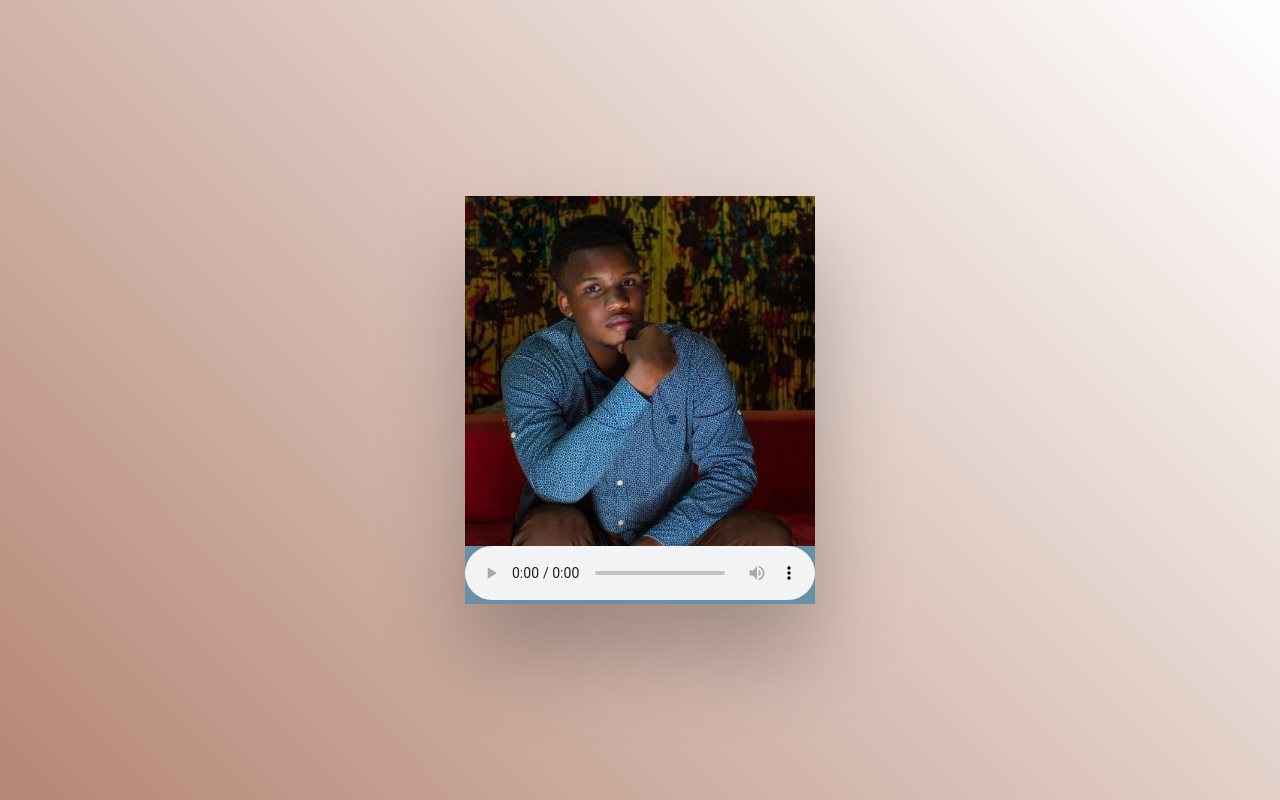
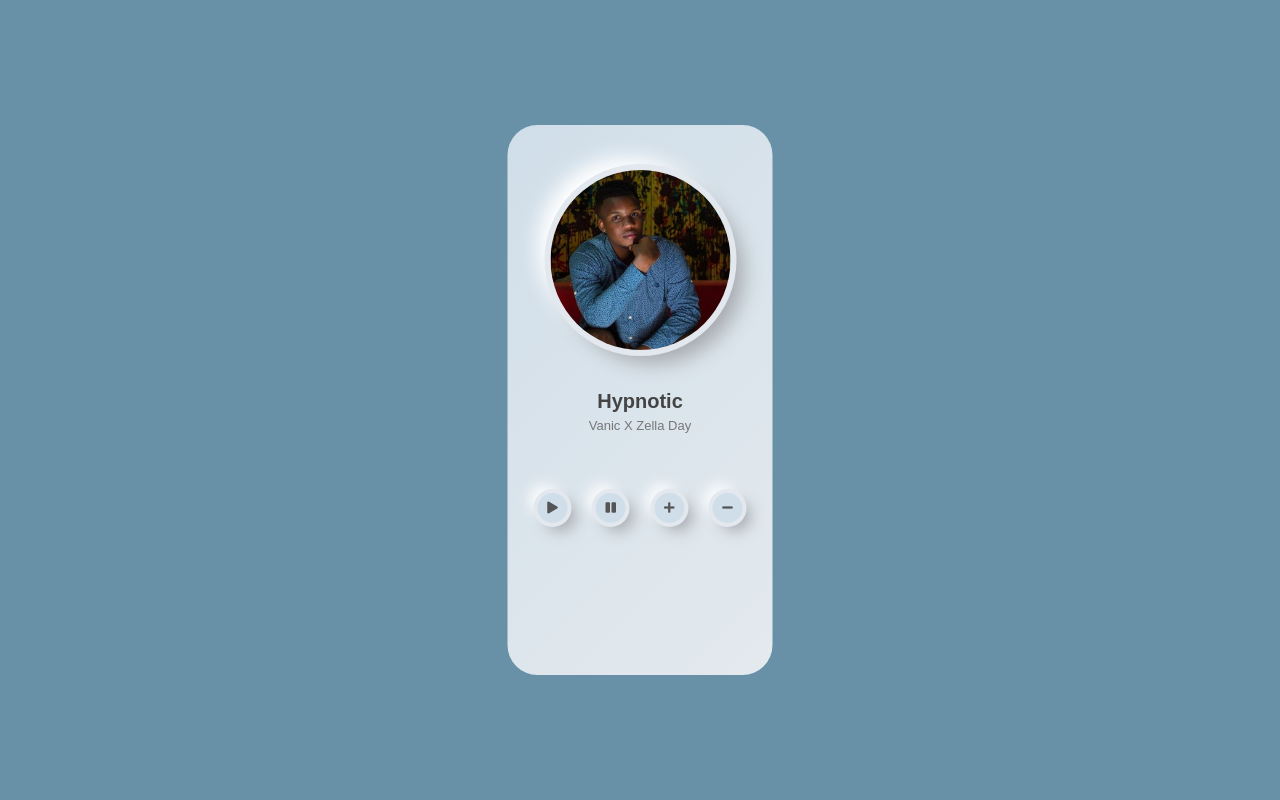
Before and after one commit to RamseyNjire/play-yourself, a plain HTML site: page index.html in a window 1280 px wide. Drawn offline with Linux system fonts and the light colour scheme.

Commit message:
finish basic player

```diff
--- a/index.html
+++ b/index.html
@@ -1,19 +1,67 @@
 <!DOCTYPE html>
 <html lang="en">
-  <head>
+<head>
     <meta charset="UTF-8">
     <meta name="viewport" content="width=device-width, initial-scale=1.0">
-    <title>Play Yoursel</title>
+    <title>Play Yourself</title>
+
+
+    <link rel="stylesheet" href="https://use.fontawesome.com/releases/v5.7.0/css/all.css"/>
+
     <link rel="stylesheet" href="style.css">
-  </head>
-  <body>
-    <div class="player">
-      <div class="imgBx">
-        <img src="Me.jpg" alt="Me">
+</head>
+<body>
+
+    <div class="music-player">
+      <div class="music-album-photo">
+          <img src="Me.jpg" alt="">
       </div>
-      <audio controls>
-        <source src="vanic_x_zella_day_hypnotic.mp3" type="audio/mp3">
-      </audio>
+
+      <div class="music-detail">
+          <h2>Hypnotic</h2>
+          <p>Vanic X Zella Day</p>
+      </div>
+
+      <audio id="player" src="vanic_x_zella_day_hypnotic.mp3"></audio>
+
+      <div class="music-changer">
+        <button id="play" onclick = "document.getElementById('player').play()">
+          <i class="play-pause fa fa-play"></i>
+        </button>
+        <button id="pause" onclick = "document.getElementById('player').pause()">
+          <i class="fa fa-pause"></i>
+        </button>
+        <button id="vol-up" onclick = "document.getElementById('player').volume += 0.2">
+          <i class="fa fa-plus"></i>
+        </button>
+        <button id="vol-down" onclick = "document.getElementById('player').volume -= 0.2">
+          <i class="fa fa-minus"></i>
+        </button>
+      </div>
+
+      <!-- <div class="play-timeline" value="0" max="1">
+          <div class="time">
+              <span>01:27</span> <span>05:14</span>
+          </div>
+          <div class="timeline-bar"></div>
+      </div> -->
     </div>
-  </body>
+
+    <!-- <div class="player">
+      <div class="info">
+        <div class="name">
+          All of me
+        </div>
+        <div class="singer">
+          John Legend
+        </div>
+      </div>
+      <div class="btns">
+        <div class="play"></div>
+        <div class="next"></div>
+      </div>
+      <div class="progress"></div>
+    </div> -->
+
+</body>
 </html>
--- a/style.css
+++ b/style.css
@@ -1,45 +1,186 @@
-*
-{
+*{
   margin: 0;
   padding: 0;
   box-sizing: border-box;
-}
+  }
 
-body {
-  display: flex;
-  justify-content: center;
-  align-items: center;
-  min-height: 100vh;
-  background: linear-gradient(45deg, #b58674, #fff)
-}
+  body{
+    height: 100vh;
+    width: 100%;
+    background: #6890a6; /* #d0dee9 */
+  }
 
-.player
-{
-  position: relative;
-  width: 350px;
-  background: #6890a6;
-  box-shadow: 0 50px 80px rgba(0,0,0,0.25);
-}
+  .music-player{
+    height: 550px;
+    width: 265px;
+    position: absolute;
+    top: 50%;
+    left: 50%;
+    transform: translate(-50%,-50%);
+    background: linear-gradient(-45deg, #e4eaee, #d0dee9);
+    box-shadow:
+    13px 13px 20px hsla(201, 26%, 53%, 1) 0.4%,  /* #cbced1 */
+    -4px -4px 9px rgba(153, 153, 153, 0.4)
+    ;
+    border-radius: 30px;
+    padding: 20px;
+  }
 
-.player .imgBx
-{
-  position: relative;
-  width: 100%;
-  height: 350px;
-}
+  .music-top-icon{
+    width: 100%;
+    height: 35px;
+    padding: 0 5px;
+    display: flex;
+    justify-content: space-between;
+    color: #555;
+  }
 
-.player .imgBx img
-{
-  position: absolute;
-  top: 0;
-  left: 0;
-  width: 100%;
-  height: 100%;
-  object-fit: cover;
-}
+  .music-top-icon p{
+    height: 30px;
+    line-height: 30px;
+    font-family: sans-serif;
+    font-size: 12px;
+    letter-spacing: 1px;
+  }
 
-.player audio
-{
-  width: 100%;
-  outline: none;
-}
+  .arrow-left,.music-bar{
+    height: 30px;
+    width: 30px;
+    line-height: 30px;
+    background: #d0dee9;
+    box-shadow:
+    0 0 0 4px #e2e8ee,
+    0 0 2px #fff,
+    8px 8px 15px #a7aaaf,
+    -8px -8px 15px #ffffff
+    ;
+    border-radius: 50%;
+    text-align: center;
+    cursor: pointer;
+    font-size: 12px;
+  }
+
+  .music-album-photo{
+    height: 180px;
+    width: 180px;
+    overflow: hidden;
+    margin: 25px auto;
+    border-radius: 50%;
+    box-shadow: 0 0 0 6px #e2e8ee,
+    0 0 2px #fff,
+    13px 13px 20px #a7aaaf,
+    -13px -13px 20px #ffffff
+    ;
+  }
+
+  .music-album-photo img{
+    height: 180px;
+    width: 180px;
+  }
+
+  .music-detail{
+    margin-top: 40px;
+    text-align: center;
+    font-family: sans-serif;
+  }
+
+  .music-detail h2{
+    color: #444;
+    font-size: 20px;
+  }
+
+  .music-detail p{
+    display: block;
+    margin-top: 5px;
+    color: #777;
+    font-size: 13px;
+  }
+
+  /* .play-timeline{
+    margin-top: 40px;
+    display: flex;
+    flex-direction: column;
+  } */
+
+  /* .time{
+    display: flex;
+    justify-content: space-between;
+    font-family: sans-serif;
+    font-size: 9px;
+    color: #666;
+  } */
+
+  /* .play-timeline{
+    margin-top: 2px;
+    height: 5px;
+    width: 100%;
+    background: rgba(163, 159, 159, 0.3);
+    border: 1px solid rgba(163, 159, 159, 0.3);
+    border-radius: 50%;
+    cursor: pointer;
+  }
+
+  .play-timeline::before{
+    content: "";
+    position: absolute;
+    height: 8px;
+    width: 8px;
+    background: cornflowerblue;
+    margin-top: -3px;
+    margin-left: 35%;
+    border-radius: 50%;
+    box-shadow:
+    0 0 0 4px #e2e8ee,
+    0 0 2px #fff,
+    4px 4px 9px #a7aaaf,
+    -4px -4px 9px #ffffff
+    ;
+    z-index: 2;
+  }
+
+  .play-timeline::after{
+    content: "";
+    position: absolute;
+    height: 5px;
+    width: 35%;
+    background: cornflowerblue;
+    z-index: 1;
+  } */
+
+  .music-changer{
+    margin-top: 60px;
+    height: 50px;
+    display: flex;
+    justify-content: space-between;
+    padding: 0 10px;
+  }
+
+  #play,#pause,#vol-up, #vol-down{
+    display: flex;
+    justify-content: center;
+    align-items: center;
+    height: 30px;
+    width: 30px;
+    line-height: 50px;
+    outline: none;
+    background: #d0dee9;
+    border: none;
+    border-radius: 50%;
+    color: #555;
+    box-shadow:
+    0 0 0 4px #e2e8ee,
+    0 0 2px #fff,
+    8px 8px 15px #a7aaaf,
+    -8px -8px 15px #ffffff
+    ;
+    text-align: center;
+    cursor: pointer;
+    font-size: 12px;
+  }
+
+  .pause{
+    background: cornflowerblue;
+    color: rgba(255, 255, 255, 0.808);
+  }
+
+  .fa
```
Also changed, not shown: 1 other file.
